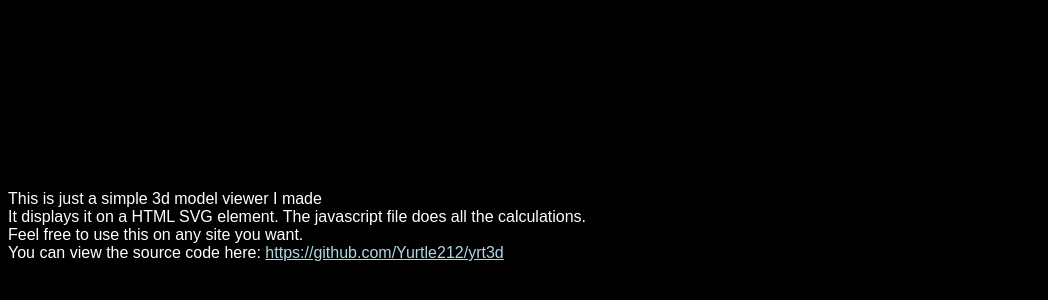
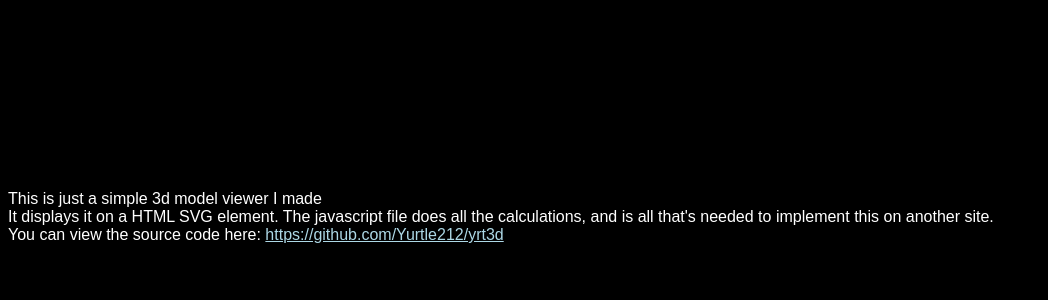
Before and after one commit to Yurtle212/yrt3d, a plain HTML site: page index.html in a window 1280 px wide. Shown: the part 338-638 px from the top of the page, without its empty margins (0-1048 px from the left). Drawn offline with Linux system fonts and the light colour scheme; no server answers.

Commit message:
updated info

```diff
--- a/index.html
+++ b/index.html
@@ -18,8 +18,7 @@
         </svg>
         <p style="color: white;">
             This is just a simple 3d model viewer I made<br>
-            It displays it on a HTML SVG element. The javascript file does all the calculations.<br>
-            Feel free to use this on any site you want.<br>
+            It displays it on a HTML SVG element. The javascript file does all the calculations, and is all that's needed to implement this on another site.<br>
             You can view the source code here: <a href="https://github.com/Yurtle212/yrt3d">https://github.com/Yurtle212/yrt3d</a>
         </p>
         <script src="./yrt3d.js"></script>
```
Also changed, not shown: 1 other file.
